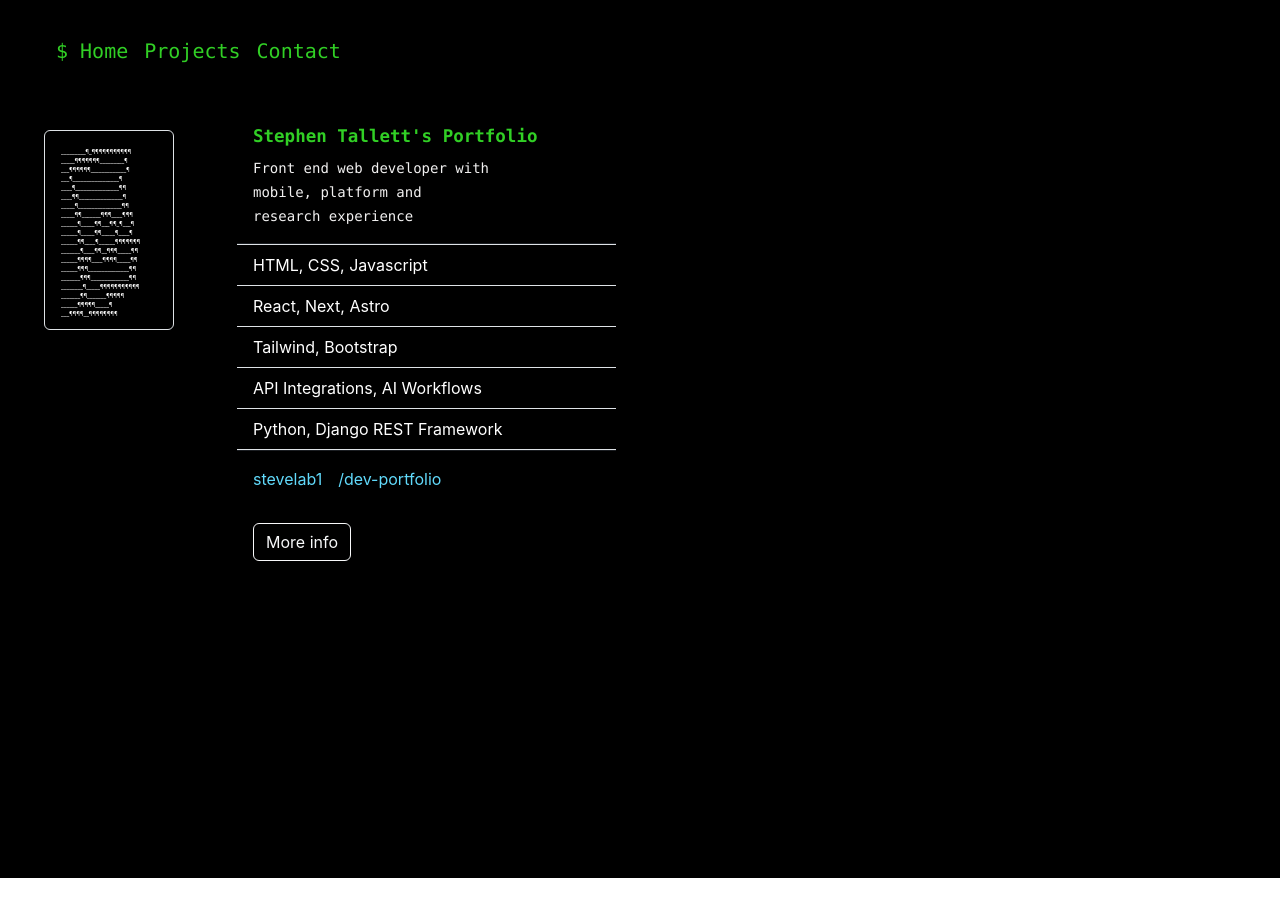
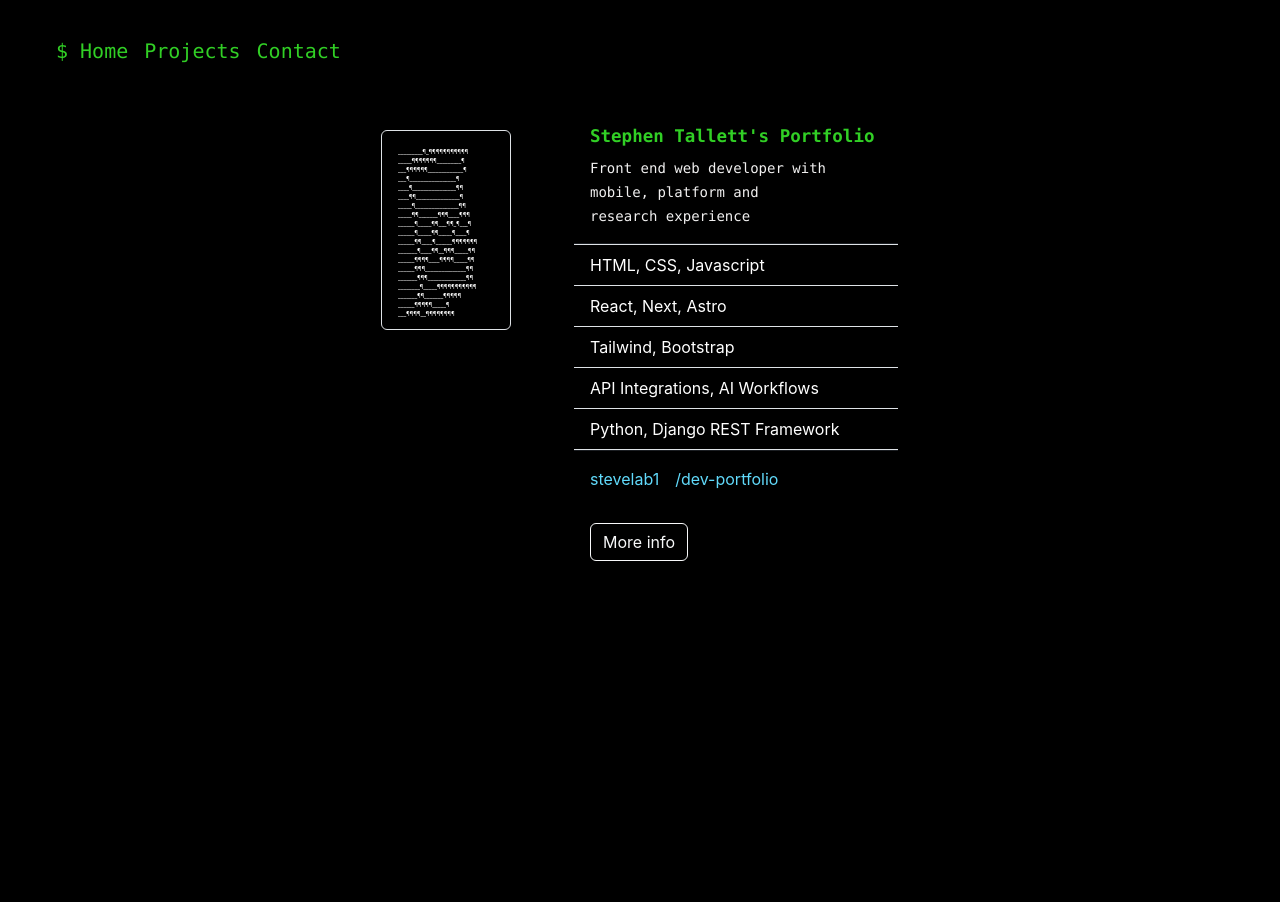
Before and after one commit to stevelab1/dev-portfolio, a React (Create React App) app in the folder react-app/: page / in a window 1280 px wide. Before the commit the page ends 878 px from the top, so only its background shows below. Built offline with nearby package versions, Linux system fonts and the light colour scheme.

Commit message:
UI adjustments

```diff
--- a/react-app/src/App.css
+++ b/react-app/src/App.css
@@ -30,6 +30,13 @@ nav, li, ul {
 main {
   height: 100vh;
 }
+
+.Home {
+  display: flex;
+  flex-direction: column;
+  align-items: center;
+}
+
 
 .App-link {
   color: #31cf25;
@@ -139,6 +146,18 @@ active {
   color: white;
 }
 
+@media screen and (min-width: 351px) {
+  .skills {
+    min-width: 350px;
+  }
+}
+
+@media screen and (max-width: 351px) {
+  main {
+    height: auto;
+  }
+}
+
 @media screen and (min-width: 992px) {
   .project-title-desktop {
   display: block;
--- a/react-app/src/pages/Contact.jsx
+++ b/react-app/src/pages/Contact.jsx
@@ -5,7 +5,11 @@ import { ValidationError, useForm } from "@formspree/react";
 const Contact = () => {
   const [state, handleSubmit] = useForm("xpzepwgn");
   if (state.succeeded) {
-    return <p className="text-white p-4">Thanks for your message!</p>;
+    return (
+      <main className="">
+        <h3 className="text-white pt-5">Thanks for your message!</h3>
+      </main>
+    );
   }
   return (
     <main>
--- a/react-app/src/pages/Home.jsx
+++ b/react-app/src/pages/Home.jsx
@@ -11,7 +11,7 @@ const Home = () => {
   const handleShow = () => setShow(true);
 
   return (
-    <main>
+    <main className="Home">
       <Row xs={1} sm={2} lg={3} className="g-4 p-4">
         <Col className="pt-4" style={{ width: "12rem", textAlign: "left" }}>
           <Card className="bg-black avatar border">
@@ -29,7 +29,7 @@ const Home = () => {
           </Card>
         </Col>
 
-        <Col>
+        <Col className="skills">
           <Card className="bg-black text-white" style={{ textAlign: "left" }}>
             <Card.Body>
               <Card.Title>
```
